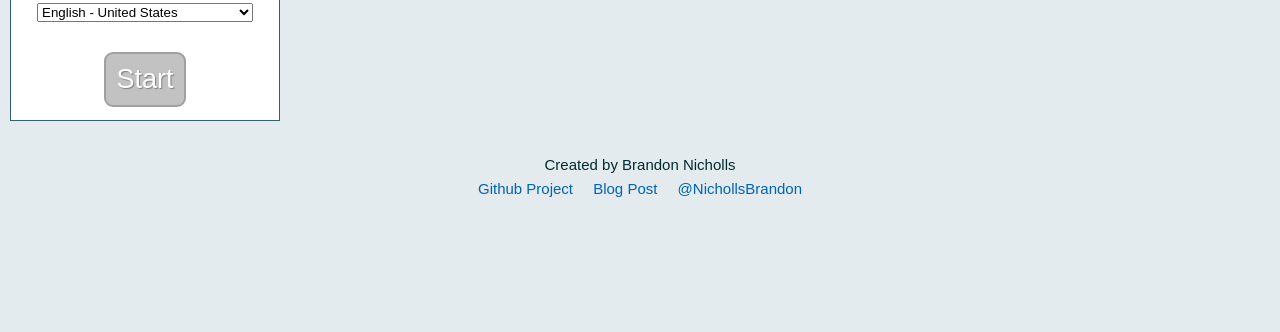
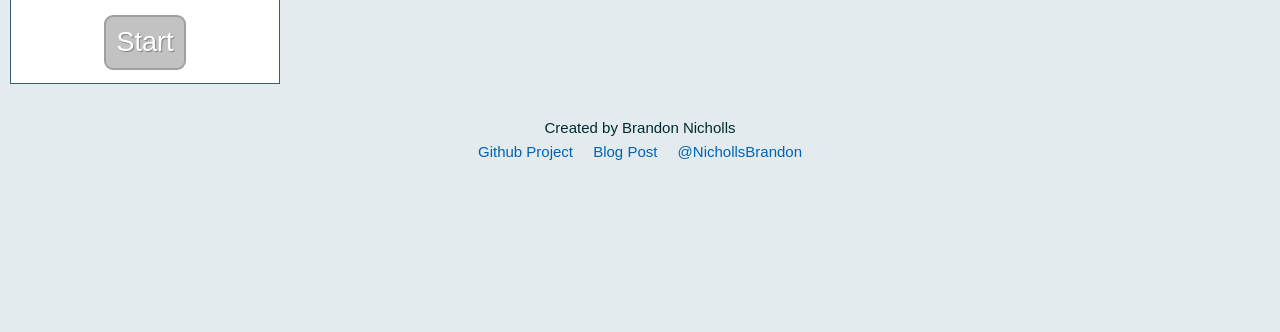
Before and after one commit to mellerbeck/mellerbeck.github.io, a plain HTML site: page index.html in a window 1280 px wide. Shown: the part 468-800 px from the top of the page. Drawn offline with Linux system fonts and the light colour scheme.

Commit message:
try again remove language

```diff
--- a/index.html
+++ b/index.html
@@ -17,66 +17,7 @@
 				<div class="component">
 					<canvas id="cnvTimer" width="150" height="150"></canvas>
 					<div class="timeRemaining">1:00</div>
-					<select class="languageSelector">
-						<option value="af-ZA">Afrikaans</option>
-						<option value="id-ID">Bahasa Indonesia</option>
-						<option value="ms-MY">Bahasa Melayu</option>
-						<option value="ca-ES">Català</option>
-						<option value="cs-CZ">Čeština</option>
-						<option value="de-DE">Deutsch</option>
-						<option value="en-AU">English - Australia</option>
-						<option value="en-CA">English - Canada</option>
-						<option value="en-IN">English - India</option>
-						<option value="en-NZ">English - New Zealand</option>
-						<option value="en-ZA">English - South Africa</option>
-						<option value="en-GB">English - United Kingdom</option>
-						<option value="en-US">English - United States</option>
-						<option value="es-AR">Español - Argentina</option>
-						<option value="es-BO">Español - Bolivia</option>
-						<option value="es-CL">Español - Chile</option>
-						<option value="es-CO">Español - Colombia</option>
-						<option value="es-CR">Español - Costa Rica</option>
-						<option value="es-EC">Español - Ecuador</option>
-						<option value="es-SV">Español - El Salvador</option>
-						<option value="es-ES">Español - España</option>
-						<option value="es-US">Español - Estados Unidos</option>
-						<option value="es-GT">Español - Guatemala</option>
-						<option value="es-HN">Español - Honduras</option>
-						<option value="es-MX">Español - México</option>
-						<option value="es-NI">Español - Nicaragua</option>
-						<option value="es-PA">Español - Panamá</option>
-						<option value="es-PY">Español - Paraguay</option>
-						<option value="es-PE">Español - Perú</option>
-						<option value="es-PR">Español - Puerto Rico</option>
-						<option value="es-DO">Español - República Dominicana</option>
-						<option value="es-UY">Español - Uruguay</option>
-						<option value="es-VE">Español - Venezuela</option>
-						<option value="eu-ES">Euskara</option>
-						<option value="fr-FR">Français</option>
-						<option value="gl-ES">Galego</option>
-						<option value="hr_HR">Hrvatski</option>
-						<option value="zu-ZA">IsiZulu</option>
-						<option value="is-IS">Íslenska</option>
-						<option value="it-IT">Italiano - Italia</option>
-						<option value="it-CH">Italiano - Svizzera</option>
-						<option value="hu-HU">Magyar</option>
-						<option value="nl-NL">Nederlands</option>
-						<option value="nb-NO">Norsk bokmål</option>
-						<option value="pl-PL">Polski</option>
-						<option value="pt-BR">Português - Brasil</option>
-						<option value="pt-PT">Português - Portugal</option>
-						<option value="ro-RO">Română</option>
-						<option value="sk-SK">Slovenčina</option>
-						<option value="fi-FI">Suomi</option>
-						<option value="sv-SE">Svenska</option>
-						<option value="tr-TR">Türkçe</option>
-						<option value="bg-BG">български</option>
-						<option value="ru-RU">Pусский</option>
-						<option value="sr-RS">Српски</option>
-						<option value="ko-KR">한국어</option>
-						<option value="ja-JP">日本語</option>
-						<option value="la">Lingua latīna</option>
-					</select>
+
 					<div class="controls">
 						<button title="Please select a category" class="startButton disabled">Start</button>
 					</div>
```
